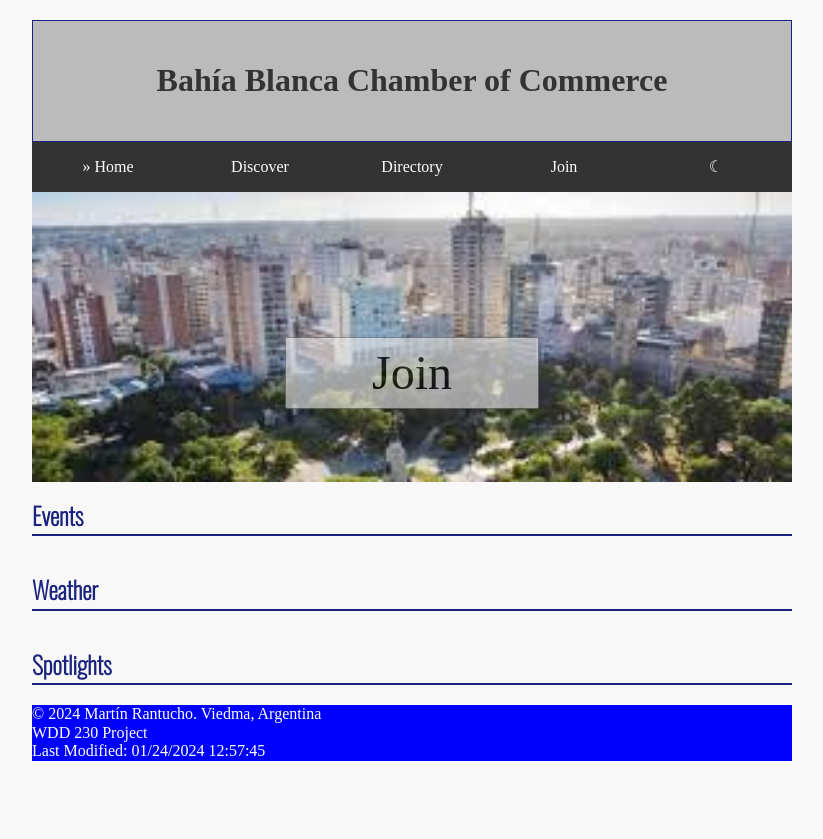
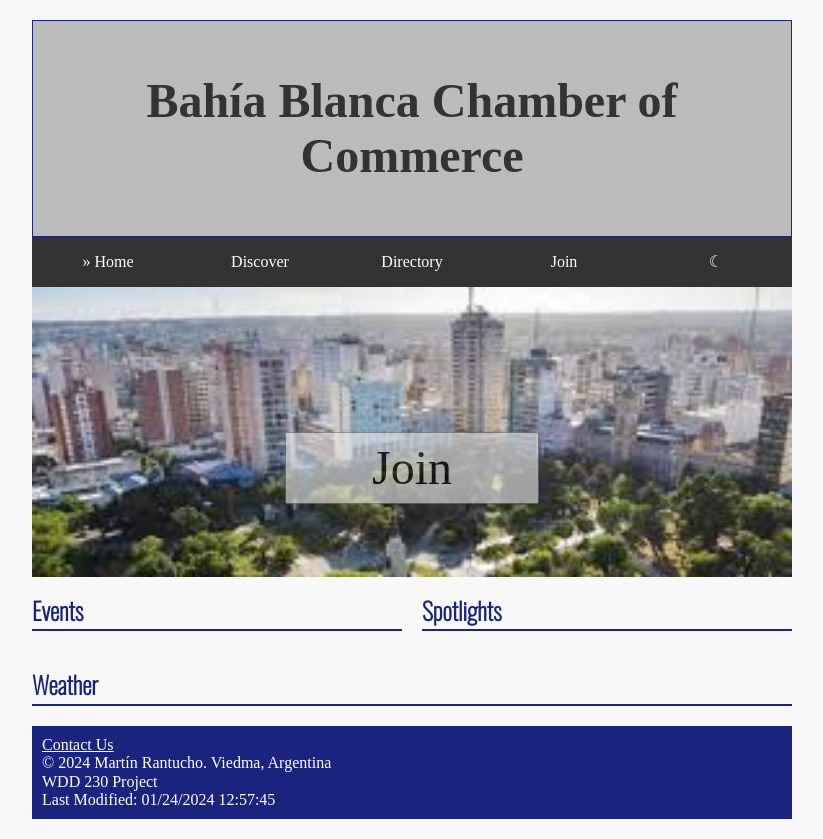
Before and after one commit to RantuchoM/wdd230, a plain HTML site: page chamber/index.html in a window 1280 px wide. Shown: the whole page, without its empty margins (228-1051 px from the left). Before the commit the page ends 800 px from the top, so only its background shows below. Drawn offline with nearby package versions, Linux system fonts and the light colour scheme; a web font is replaced by a local one.

Commit message:
W02 - Re-submit

```diff
--- a/chamber/index.html
+++ b/chamber/index.html
@@ -16,11 +16,12 @@
     <link href="https://fonts.googleapis.com/css2?family=Salsa&family=Oswald:wght@200&display=swap" rel="stylesheet">
     <link rel="icon" href="favicon.ico">
 
-    <meta property="og:title"   content="Bahía Blanca Chamber Site">
-    <meta property="og:type"    content="website">
-    <meta property="og:image"   content="https://www.bahia.gob.ar/wp-content/uploads/2017/01/WhatsApp-Image-2022-11-24-at-09.07.29.jpeg">
-    <meta property="og:url"     content="https://rantuchom.github.io/wdd230/chamber">
-    <meta name="twitter:card"   content="summary_large_image">
+    <meta property="og:title" content="Bahía Blanca Chamber Site">
+    <meta property="og:type" content="website">
+    <meta property="og:image"
+        content="https://www.bahia.gob.ar/wp-content/uploads/2017/01/WhatsApp-Image-2022-11-24-at-09.07.29.jpeg">
+    <meta property="og:url" content="https://rantuchom.github.io/wdd230/chamber">
+    <meta name="twitter:card" content="summary_large_image">
 
     <script src="scripts/script.js"></script>
     <script src="scripts/getDates.js"></script>
@@ -46,18 +47,21 @@
             <img src="images/hero.jpg" alt="Hero Image of Bahía Blanca">
             <button id="join-btn">Join</button>
         </div>
+
         <section id="currentEvents">
             <h2>Events</h2>
-        </section>
-        <section id="weather">
-            <h2>Weather</h2>
         </section>
         <section id="spotlights">
             <h2>Spotlights</h2>
         </section>
+
+        <section id="weather">
+            <h2>Weather</h2>
+        </section>
+
     </main>
     <footer>
-
+        <a href="#">Contact Us</a>
         <p>&copy; <span id="currentYear"></span> Martín Rantucho. Viedma, Argentina</p>
         <p>WDD 230 Project</p>
         <p id="lastModified"></p>
--- a/chamber/styles/base.css
+++ b/chamber/styles/base.css
@@ -3,6 +3,8 @@
     --primary-text: #333;
     --secondary-background: #fff;
     --secondary-text: #1a237e;
+    --footer-background: #1a237e;
+    --footer-text: #fff;
 }
 
 * {
@@ -38,7 +40,7 @@ body {
     grid-row: 3/4;
     grid-column: 2/3;
     opacity: 60%;
-    font-size: 3em;
+    font-size: 2em;
 }
 #profile-image {
     width: 100px;
@@ -68,12 +70,14 @@ main, footer {
 
 h1 {
     font-size: 2rem;
+    text-align: center;
 }
 
 nav {
     background-color: #36454f;
     margin: 0 auto;
     max-width: 800px;
+
 }
 
 nav ul {
@@ -174,7 +178,11 @@ main {
     font-size: 24px;
 }
 
-footer{
-    background-color: blue;
-    color: white;
+footer {
+    background-color: var(--footer-background);
+    padding: 10px;
 }
+footer *{
+
+    color: var(--footer-text);
+}
--- a/chamber/styles/larger.css
+++ b/chamber/styles/larger.css
@@ -17,15 +17,39 @@
     nav ul {
         display: flex;
     }
-
+    #join-btn{
+        font-size: 3em;
+    }
     nav ul li {
         flex: 1 1 100%;
     }
-
     main {
         display: grid;
-        /*I'll decide further aspects of the grid*/
+        grid-template-columns: 1fr 1fr;
+        grid-template-rows: auto auto auto;
     }
+    #hero-img{
+        grid-column: 1/3;
+        grid-row: 1/2;
+    }
+    #currentEvents {
+        grid-column: 1/2;
+        grid-row: 2/3;
+    }
+    #spotlights {
+        grid-column: 2/3;
+        grid-row: 2/3;
+    }
+    #weather {
+        grid-column: 1/3;
+        grid-row: 3/4;
+    }
+    h1 {
+        font-size: 3rem;
+    }
+
+
+
 
     .card {
         max-width: none;
```
